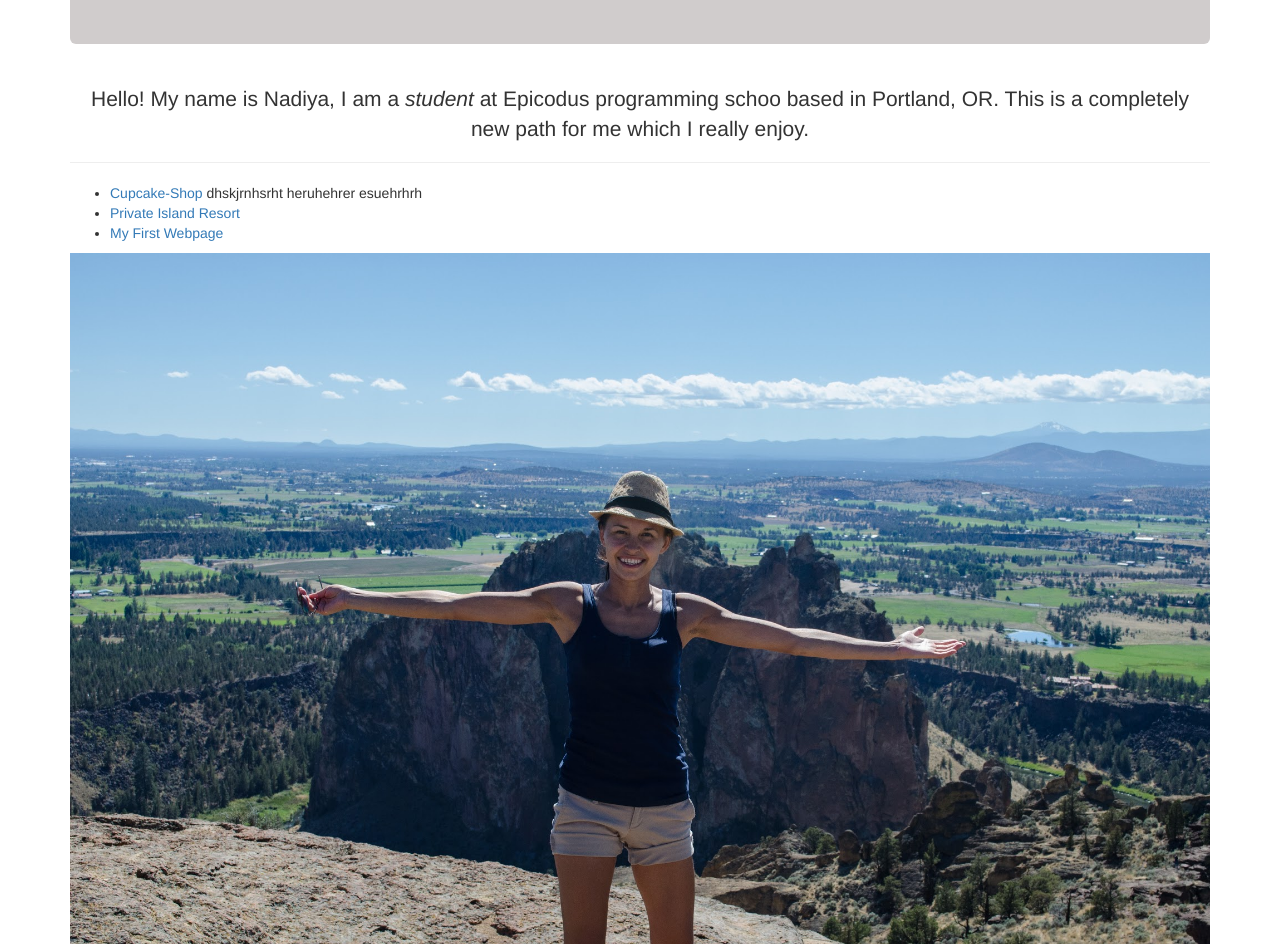
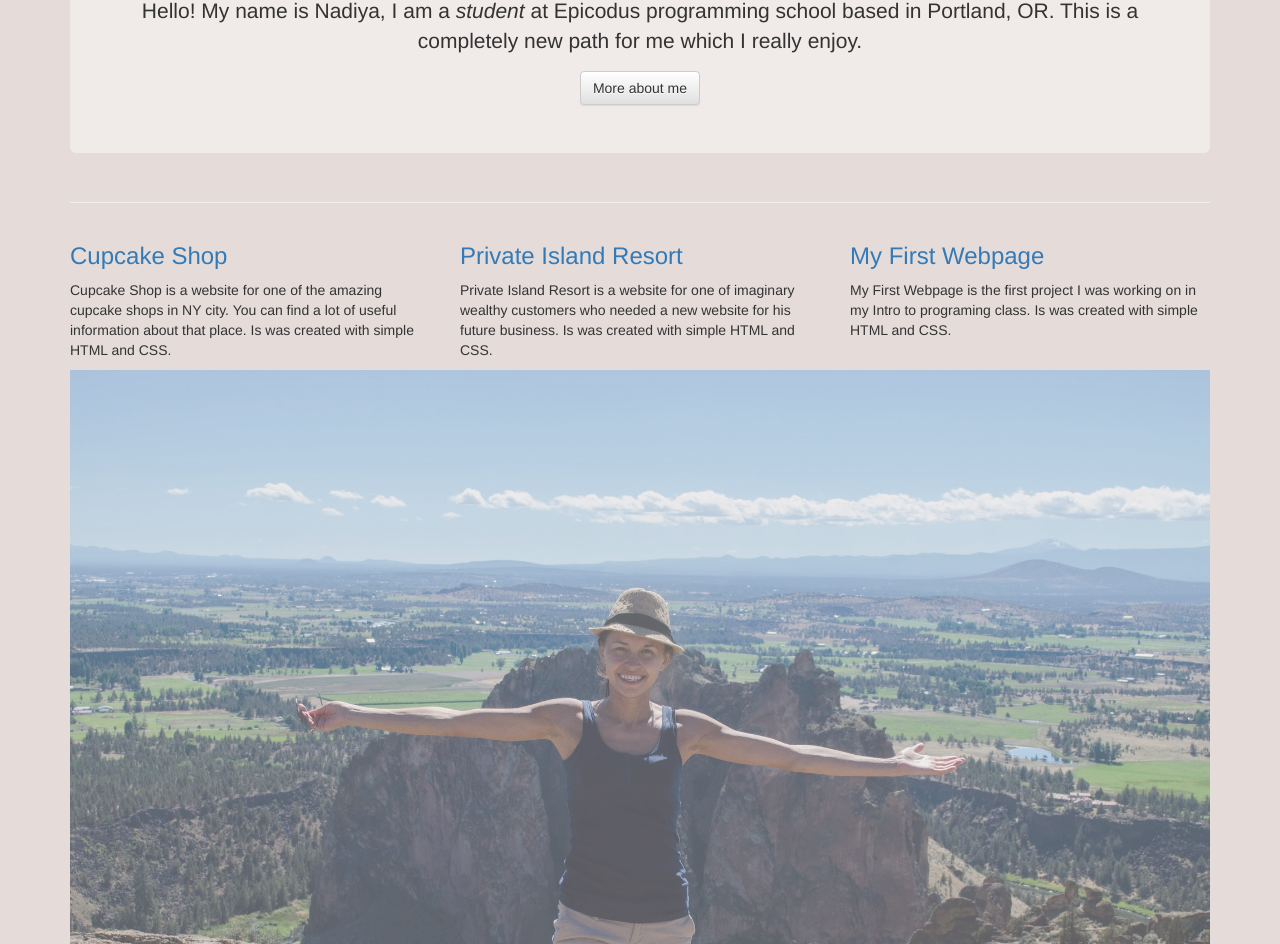
Before and after one commit to NadinYrosh/portfolio, a plain HTML site: page index.html in a window 1280 px wide. Shown: the part 151-1095 px from the top of the page. Drawn offline with Linux system fonts and the light colour scheme.

Commit message:
add button to the nav

```diff
--- a/css/style.css
+++ b/css/style.css
@@ -1,8 +1,17 @@
-.nav-bar {
+.nav {
   text-align: center;
-  background-color: #D0CCCC;
+  background-color: #F0EAE9;
 }
 
 .page-header {
   text-align: center;
 }
+
+.container {
+background-color: #E5DCDA  ;
+}
+
+.img-responsive {
+  opacity: 0.6;
+  filter: alpha(opacity=60);
+}
--- a/index.html
+++ b/index.html
@@ -10,28 +10,34 @@
   </head>
 
   <body class="container">
-    <div class="jumbotron nav-bar">
+    <div class="jumbotron nav">
       <h1>Nadin YRosh</h1>
+      <p>Hello! My name is Nadiya, I am a <em>student</em> at Epicodus programming school based in Portland, OR. This is a completely new path for me which I really enjoy.</p>
+      <button id="btn" type="button" class="btn btn-default">More about me</button>
     </div>
     <div class="page-header lead">
-      <p>Hello! My name is Nadiya, I am a <em>student</em> at Epicodus programming schoo based in Portland, OR. This is a completely new path for me which I really enjoy.</p>
     </div>
-    <div class="row projects">
-      <div class="col-xs-4">
-        <ul>
-          <li><a href="https://github.com/NadinYrosh/cupcake-shop.git">Cupcake-Shop</a> dhskjrnhsrht heruhehrer esuehrhrh</li>
-          <li><a href="https://github.com/NadinYrosh/private-island-resort.git">Private Island Resort</a></li>
-          <li><a href="https://github.com/NadinYrosh/my-first-webpage.git">My First Webpage</a></li>
-        </ul>
+
+    <div class="row">
+        <div class="col-xs-4">
+          <h3><a href="https://github.com/NadinYrosh/cupcake-shop.git">Cupcake Shop</a></h3>
+          <p>Cupcake Shop is a website for one of the amazing cupcake shops in NY city. You can find a lot of useful information about that place. Is was created with simple HTML and CSS.</p>
+        </div>
+
+        <div class="col-xs-4">
+          <h3><a href="https://github.com/NadinYrosh/private-island-resort.git">Private Island Resort</a></h3>
+          <p>Private Island Resort is a website for one of imaginary wealthy customers who needed a new website for his future business. Is was created with simple HTML and CSS.</p>
+        </div>
+
+        <div class="col-xs-4">
+          <h3><a href="https://github.com/NadinYrosh/my-first-webpage.git">My First Webpage</a></h3>
+          <p>My First Webpage is the first project I was working on in my Intro to programing class.
+           Is was created with simple HTML and CSS.</p>
       </div>
     </div>
-
-
-
-
-    <div class="img">
-      <img class="img-responsive" src="images/me.jpg" alt="Picture of me looking at SF" height="800px" width="1140px">
-    </div>
-
+      <img class="img-responsive" src="images/me.jpg" alt="Picture of me looking at SF">
+      <div>
+        <p> </p>
+      </div>
   </body>
 </html>
```
